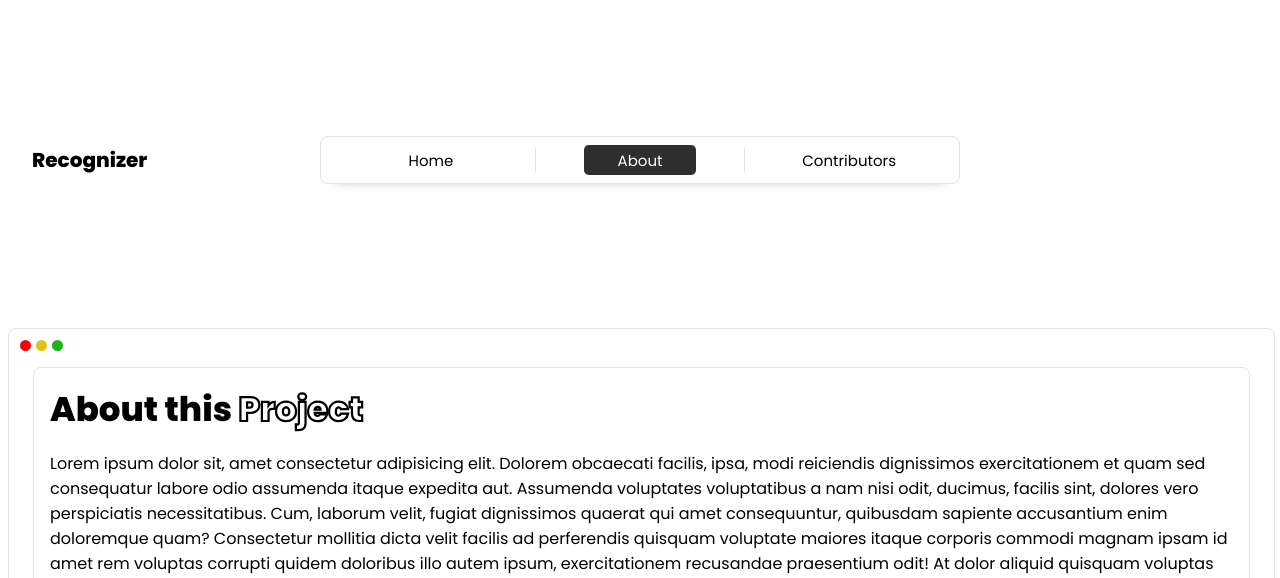
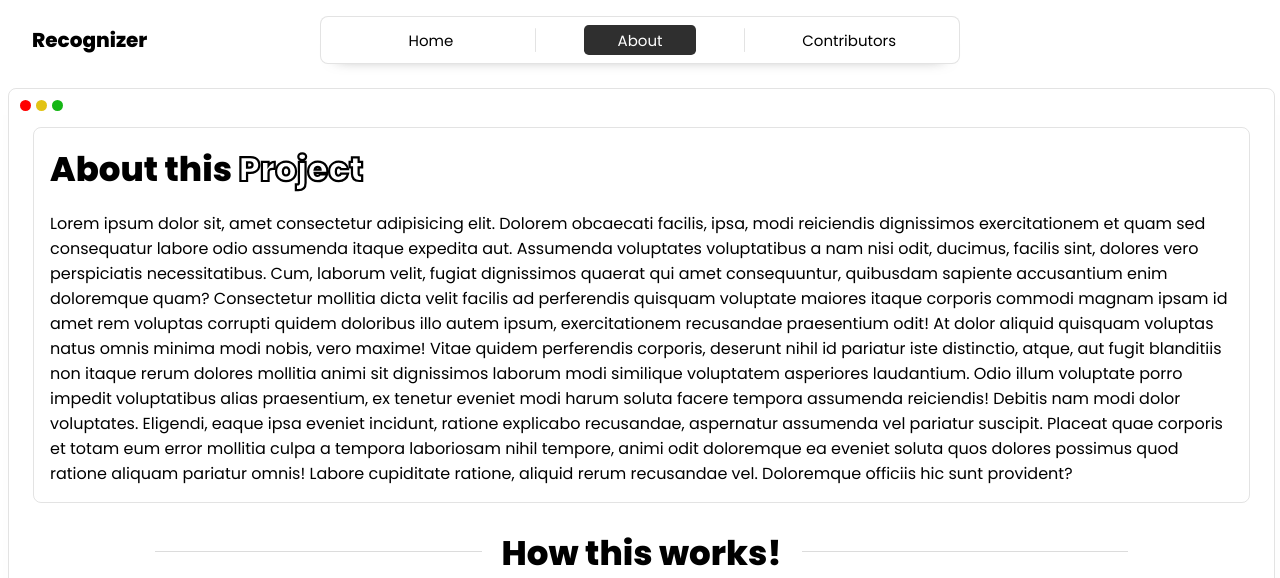
Before and after one commit to OKBenzene02/Model-Deployment-spl, a Flask app: page /about in a window 1280 px wide. Shown: the top 578 px of the page. Run offline with Flask 3, Linux system fonts and the light colour scheme.

Commit message:
Update style.css

```diff
--- a/sprint_4/static/css/style.css
+++ b/sprint_4/static/css/style.css
@@ -18,7 +18,7 @@
 
 .navigation-container{
     width: 100%;
-    height: 20rem;
+    height: 5rem;
     display: flex;
     justify-content: center;
     align-items: center;
```
